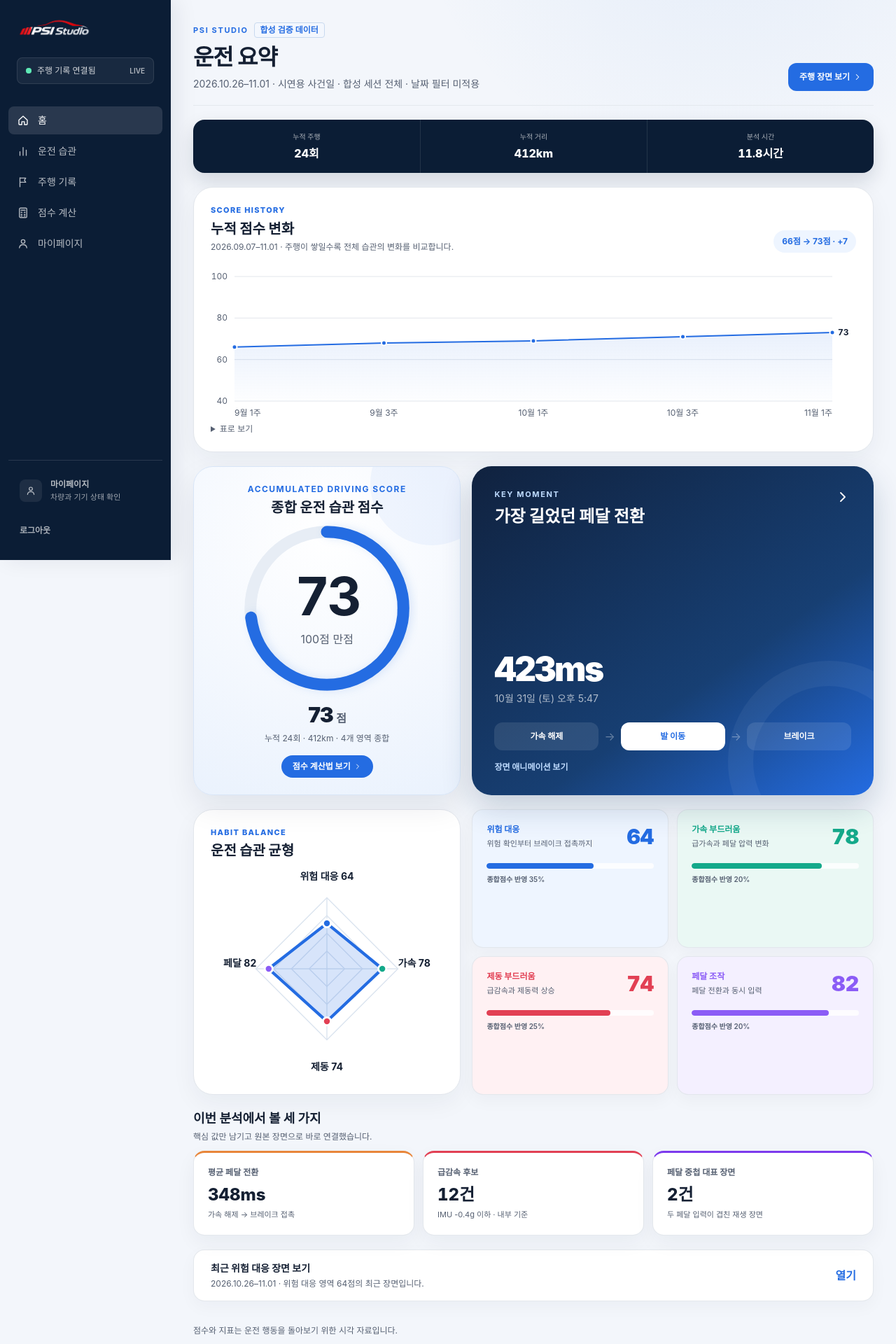
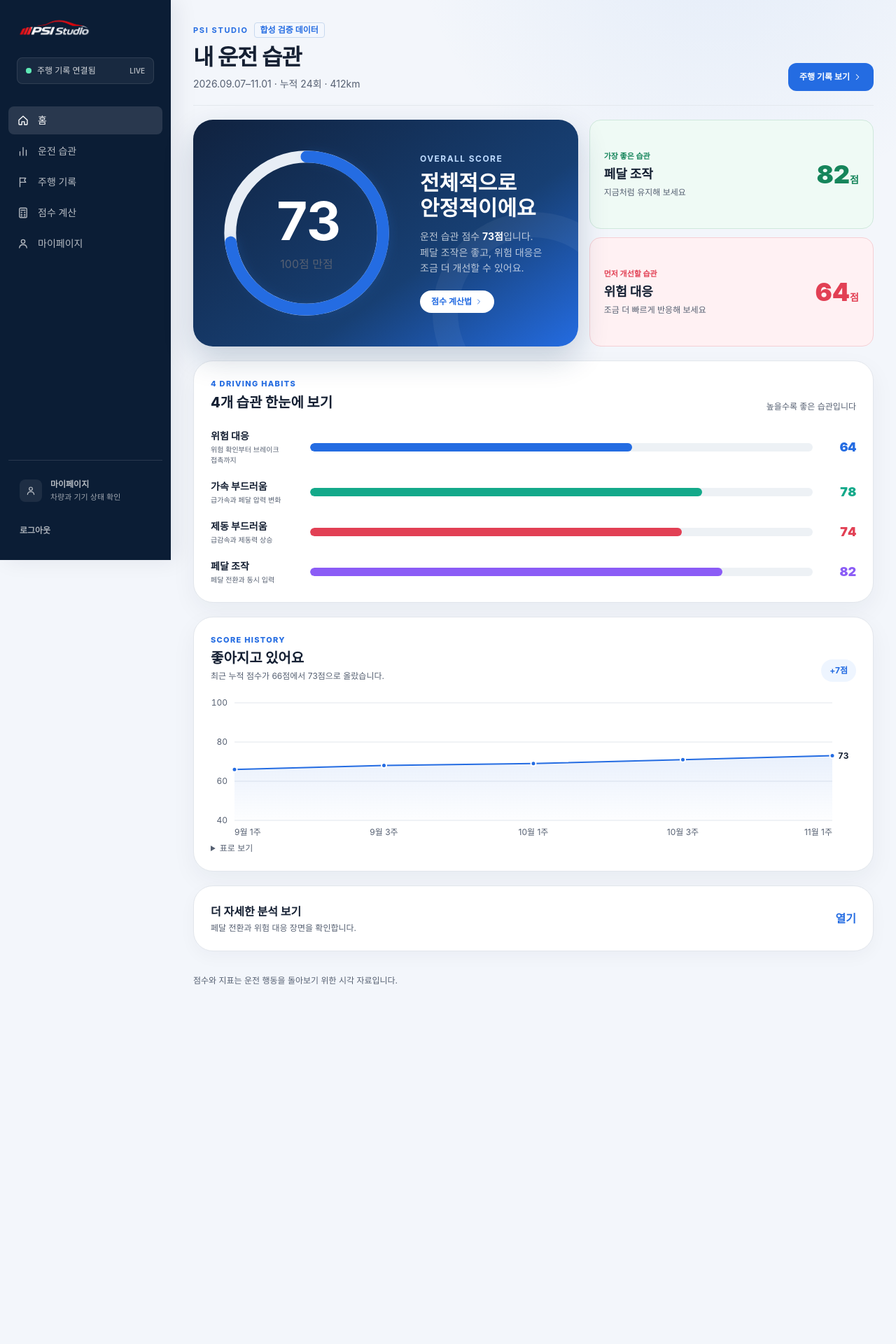
Before and after one commit to Happy-Day-HaHa/PSI-Drive, a Next.js app in the folder apps/web/: page /dashboard in a window 1280 px wide. Shown: the top 1920 px of the page at 70% size. After the commit the page ends 1443 px from the top, so only its background shows below. Built offline with nearby package versions, Linux system fonts and the light colour scheme; a web font is replaced by a local one.

Commit message:
refactor(web): simplify driving score overview

```diff
--- a/apps/web/src/components/Dashboard.tsx
+++ b/apps/web/src/components/Dashboard.tsx
@@ -2,7 +2,6 @@
 
 import Link from "next/link";
 import { ChevronIcon } from "@/components/Icons";
-import { HabitRadar } from "@/components/HabitRadar";
 import { LineChart, type Series } from "@/components/LineChart";
 import { ScoreRing } from "@/components/ScoreRing";
 import { SampleBadge } from "@/components/ui";
@@ -14,22 +13,21 @@ function mean(values: number[]): number {
 }
 
 export function Dashboard() {
-  const { provenance, scope, averages, events, thresholds } = pedalSamples;
+  const { provenance, averages, events } = pedalSamples;
   const scoredEvents = events.filter((event) => event.score !== null);
   const reactionScore = mean(scoredEvents.map((event) => event.score as number));
-  const habitScore = accumulatedHabitSummary.overall;
-  const strongestDecel = [...events].sort((a, b) => b.stats.peakDecelG - a.stats.peakDecelG)[0];
+  const strongest = [...accumulatedHabitSummary.domains].sort((a, b) => b.score - a.score)[0];
+  const weakest = [...accumulatedHabitSummary.domains].sort((a, b) => a.score - b.score)[0];
   const slowestTransition = [...scoredEvents].sort((a, b) => (b.metrics.transitionMs ?? 0) - (a.metrics.transitionMs ?? 0))[0];
-  const overlapEvent = events.find((event) => event.type === "overlap");
-  const scoreSeries: Series[] = [{
-    name: "사건별 반응 점수",
-    values: scoredEvents.map((event) => event.score as number),
+  const trendSeries: Series[] = [{
+    name: "종합 운전 습관",
+    values: accumulatedHabitSummary.history.map((item) => item.score),
     color: "var(--color-data)",
     emphasized: true,
   }];
-  const habitTrendSeries: Series[] = [{
-    name: "종합 운전 습관",
-    values: accumulatedHabitSummary.history.map((item) => item.score),
+  const reactionSeries: Series[] = [{
+    name: "위험 대응",
+    values: scoredEvents.map((event) => event.score as number),
     color: "var(--color-data)",
     emphasized: true,
   }];
@@ -38,99 +36,75 @@ export function Dashboard() {
     <>
       <header className="flex flex-wrap items-end justify-between gap-4 border-b border-line/80 pb-5">
         <div>
-          <div className="flex items-center gap-2">
-            <p className="text-[11px] font-bold tracking-[.15em] text-brand uppercase">PSI Studio</p>
-            <SampleBadge />
-          </div>
-          <h1 className="mt-2 text-[26px] leading-tight font-bold tracking-[-.035em] sm:text-[32px]">운전 요약</h1>
-          <p className="mt-2 text-sm text-muted">{provenance.displayPeriod.label} · {provenance.displayPeriod.note}</p>
+          <div className="flex items-center gap-2"><p className="text-[11px] font-bold tracking-[.15em] text-brand uppercase">PSI Studio</p><SampleBadge /></div>
+          <h1 className="mt-2 text-[26px] leading-tight font-bold tracking-[-.035em] sm:text-[32px]">내 운전 습관</h1>
+          <p className="mt-2 text-sm text-muted">{accumulatedHabitSummary.period} · 누적 {accumulatedHabitSummary.drives}회 · {accumulatedHabitSummary.distanceKm}km</p>
         </div>
-        <Link href="/events" className="inline-flex items-center gap-1 rounded-xl bg-brand px-4 py-3 text-xs font-bold text-white">
-          주행 장면 보기 <ChevronIcon className="size-3.5" />
-        </Link>
+        <Link href="/events" className="inline-flex items-center gap-1 rounded-xl bg-brand px-4 py-3 text-xs font-bold text-white">주행 기록 보기 <ChevronIcon className="size-3.5" /></Link>
       </header>
 
-      <section aria-label="누적 시연 데이터 요약" className="grid grid-cols-3 overflow-hidden rounded-2xl bg-navy text-white shadow-[0_12px_28px_rgba(11,29,53,.14)]">
-        <div className="flex min-h-[76px] flex-col items-center justify-center px-2 py-3 text-center"><p className="text-[10px] font-medium text-white/65">누적 주행</p><p className="mt-1 text-base font-extrabold tabular-nums">{accumulatedHabitSummary.drives}회</p></div>
-        <div className="flex min-h-[76px] flex-col items-center justify-center border-l border-white/10 px-2 py-3 text-center"><p className="text-[10px] font-medium text-white/65">누적 거리</p><p className="mt-1 text-base font-extrabold tabular-nums">{accumulatedHabitSummary.distanceKm}km</p></div>
-        <div className="flex min-h-[76px] flex-col items-center justify-center border-l border-white/10 px-2 py-3 text-center"><p className="text-[10px] font-medium text-white/65">분석 시간</p><p className="mt-1 text-base font-extrabold tabular-nums">{accumulatedHabitSummary.drivingHours}시간</p></div>
+      <section className="grid gap-4 lg:grid-cols-[1.15fr_.85fr]">
+        <article className="relative grid min-h-[310px] overflow-hidden rounded-[28px] bg-[linear-gradient(145deg,#10223f,#173f73_62%,#246ce2)] p-6 text-white shadow-[0_18px_44px_rgba(17,49,92,.2)] sm:grid-cols-[auto_1fr] sm:items-center sm:gap-8 sm:p-8">
+          <span className="absolute -right-20 -bottom-24 size-72 rounded-full border-[36px] border-white/5" aria-hidden />
+          <div className="relative flex justify-center"><ScoreRing score={accumulatedHabitSummary.overall} large /></div>
+          <div className="relative text-center sm:text-left">
+            <p className="text-xs font-bold tracking-[.12em] text-blue-200 uppercase">Overall score</p>
+            <h2 className="mt-2 text-3xl font-black">전체적으로 안정적이에요</h2>
+            <p className="mt-3 text-sm leading-relaxed text-white/70">운전 습관 점수 <b className="text-white">{accumulatedHabitSummary.overall}점</b>입니다.<br />페달 조작은 좋고, 위험 대응은 조금 더 개선할 수 있어요.</p>
+            <Link href="/score-guide" className="mt-5 inline-flex items-center gap-1 rounded-full bg-white px-4 py-2 text-xs font-bold text-brand">점수 계산법 <ChevronIcon className="size-3" /></Link>
+          </div>
+        </article>
+
+        <div className="grid gap-3 sm:grid-cols-2 lg:grid-cols-1">
+          <article className="flex items-center justify-between rounded-2xl border border-[#cfe8dc] bg-[#effaf5] p-5">
+            <div><p className="text-[11px] font-bold text-[#16855b]">가장 좋은 습관</p><h2 className="mt-1 text-lg font-extrabold">{strongest.label}</h2><p className="mt-1 text-xs text-muted">지금처럼 유지해 보세요</p></div>
+            <p className="text-4xl font-black text-[#16855b]">{strongest.score}<span className="text-sm">점</span></p>
+          </article>
+          <article className="flex items-center justify-between rounded-2xl border border-[#f5d0d5] bg-[#fff1f3] p-5">
+            <div><p className="text-[11px] font-bold text-alert">먼저 개선할 습관</p><h2 className="mt-1 text-lg font-extrabold">{weakest.label}</h2><p className="mt-1 text-xs text-muted">조금 더 빠르게 반응해 보세요</p></div>
+            <p className="text-4xl font-black text-alert">{weakest.score}<span className="text-sm">점</span></p>
+          </article>
+        </div>
+      </section>
+
+      <section className="rounded-[28px] border border-line bg-white p-5 shadow-[0_12px_34px_rgba(15,31,54,.05)] sm:p-6">
+        <div className="flex flex-wrap items-end justify-between gap-2"><div><p className="text-[11px] font-extrabold tracking-[.12em] text-brand uppercase">4 driving habits</p><h2 className="mt-1 text-xl font-extrabold">4개 습관 한눈에 보기</h2></div><p className="text-xs text-muted">높을수록 좋은 습관입니다</p></div>
+        <div className="mt-6 space-y-5">
+          {accumulatedHabitSummary.domains.map((domain) => (
+            <div key={domain.key} className="grid grid-cols-[92px_1fr_42px] items-center gap-3 sm:grid-cols-[130px_1fr_50px]">
+              <div><p className="text-sm font-bold">{domain.label}</p><p className="mt-0.5 hidden text-[10px] text-muted sm:block">{domain.description}</p></div>
+              <div className="h-3 overflow-hidden rounded-full bg-[#edf1f5]"><div className="h-full rounded-full" style={{ width: `${domain.score}%`, backgroundColor: domain.color }} /></div>
+              <p className="text-right text-lg font-black tabular-nums" style={{ color: domain.color }}>{domain.score}</p>
+            </div>
+          ))}
+        </div>
       </section>
 
       <section className="rounded-[28px] border border-line bg-white p-5 shadow-[0_12px_34px_rgba(15,31,54,.05)] sm:p-6">
         <div className="flex flex-wrap items-end justify-between gap-3">
-          <div><p className="text-[11px] font-extrabold tracking-[.12em] text-brand uppercase">Score history</p><h2 className="mt-1 text-xl font-extrabold">누적 점수 변화</h2><p className="mt-1 text-xs text-muted">{accumulatedHabitSummary.period} · 주행이 쌓일수록 전체 습관의 변화를 비교합니다.</p></div>
-          <p className="rounded-full bg-[#eef5ff] px-3 py-2 text-xs font-bold text-brand">66점 → 73점 · +7</p>
+          <div><p className="text-[11px] font-extrabold tracking-[.12em] text-brand uppercase">Score history</p><h2 className="mt-1 text-xl font-extrabold">좋아지고 있어요</h2><p className="mt-1 text-xs text-muted">최근 누적 점수가 66점에서 73점으로 올랐습니다.</p></div>
+          <p className="rounded-full bg-[#eef5ff] px-3 py-2 text-xs font-bold text-brand">+7점</p>
         </div>
-        <div className="mt-5"><LineChart labels={accumulatedHabitSummary.history.map((item) => item.label)} series={habitTrendSeries} height={220} domain={[40, 100]} ticks={[40, 60, 80, 100]} ariaLabel="누적 운전 습관 점수가 66점에서 73점으로 변화한 시연 그래프" /></div>
+        <div className="mt-4"><LineChart labels={accumulatedHabitSummary.history.map((item) => item.label)} series={trendSeries} height={210} domain={[40, 100]} ticks={[40, 60, 80, 100]} ariaLabel="누적 운전 습관 점수가 66점에서 73점으로 오른 시연 그래프" /></div>
       </section>
 
-      <section className="grid gap-4 lg:grid-cols-[minmax(300px,.8fr)_minmax(0,1.2fr)]">
-        <article className="relative flex min-h-[340px] flex-col items-center justify-center overflow-hidden rounded-[28px] border border-[#d8e5f7] bg-[radial-gradient(circle_at_50%_20%,#ffffff_0%,#f4f8fe_55%,#eaf2fd_100%)] p-6 shadow-[0_18px_44px_rgba(15,31,54,.08)]">
-          <span className="absolute -top-16 -right-12 size-44 rounded-full bg-brand/5" aria-hidden />
-          <div className="relative w-full text-center"><p className="text-xs font-bold tracking-[.12em] text-brand uppercase">Accumulated driving score</p><h2 className="mt-1 text-xl font-extrabold">종합 운전 습관 점수</h2></div>
-          <ScoreRing score={habitScore} large />
-          <p className="mt-1 text-3xl font-black tracking-tight">{habitScore}<span className="ml-1 text-base font-bold text-muted">점</span></p>
-          <p className="mt-2 text-center text-xs text-muted">누적 {accumulatedHabitSummary.drives}회 · {accumulatedHabitSummary.distanceKm}km · 4개 영역 종합</p>
-          <Link href="/score-guide" className="mt-4 inline-flex items-center gap-1 rounded-full bg-brand px-4 py-2 text-xs font-bold text-white">점수 계산법 보기 <ChevronIcon className="size-3" /></Link>
-        </article>
-
-        <Link href={`/events?id=${slowestTransition.id}`} className="group relative flex min-h-[340px] flex-col overflow-hidden rounded-[28px] bg-[linear-gradient(145deg,#10223f,#173f73_62%,#246ce2)] p-6 text-white shadow-[0_18px_44px_rgba(17,49,92,.2)] sm:p-8">
-          <span className="absolute -right-20 -bottom-24 size-72 rounded-full border-[36px] border-white/5" aria-hidden />
-          <div className="relative flex items-start justify-between gap-3"><div><p className="text-[11px] font-bold tracking-[.15em] text-blue-200 uppercase">Key moment</p><h2 className="mt-2 text-2xl font-extrabold">가장 길었던 페달 전환</h2></div><ChevronIcon className="size-6 transition group-hover:translate-x-1" /></div>
-          <div className="relative mt-auto">
-            <p className="text-5xl font-black tracking-[-.05em] tabular-nums">{formatMs(slowestTransition.metrics.transitionMs ?? 0)}</p>
-            <p className="mt-2 text-sm text-white/65">{slowestTransition.date} {slowestTransition.time}</p>
-            <div className="mt-6 grid grid-cols-[1fr_auto_1fr_auto_1fr] items-center gap-2 text-center">
-              <span className="rounded-xl bg-white/10 px-2 py-3 text-xs font-bold">가속 해제</span><span className="text-white/35">→</span>
-              <span className="rounded-xl bg-white px-2 py-3 text-xs font-extrabold text-brand">발 이동</span><span className="text-white/35">→</span>
-              <span className="rounded-xl bg-white/10 px-2 py-3 text-xs font-bold">브레이크</span>
-            </div>
-            <p className="mt-4 text-xs font-bold text-blue-200">장면 애니메이션 보기</p>
-          </div>
-        </Link>
-      </section>
-
-      <section className="grid gap-4 lg:grid-cols-[.8fr_1.2fr]">
-        <article className="rounded-[28px] border border-line bg-white p-5 shadow-[0_12px_34px_rgba(15,31,54,.05)] sm:p-6">
-          <div><p className="text-[11px] font-extrabold tracking-[.12em] text-brand uppercase">Habit balance</p><h2 className="mt-1 text-xl font-extrabold">운전 습관 균형</h2></div>
-          <HabitRadar domains={accumulatedHabitSummary.domains} />
-        </article>
-        <div className="grid gap-3 sm:grid-cols-2">
-          {accumulatedHabitSummary.domains.map((domain) => (
-            <article key={domain.key} className="rounded-2xl border border-line/90 p-5 shadow-[0_8px_24px_rgba(15,31,54,.04)]" style={{ backgroundColor: domain.soft }}>
-              <div className="flex items-start justify-between gap-3"><div><p className="text-xs font-bold" style={{ color: domain.color }}>{domain.label}</p><p className="mt-1 text-[11px] text-muted">{domain.description}</p></div><span className="text-3xl font-black tabular-nums" style={{ color: domain.color }}>{domain.score}</span></div>
-              <div className="mt-5 h-2 overflow-hidden rounded-full bg-white/80"><div className="h-full rounded-full" style={{ width: `${domain.score}%`, backgroundColor: domain.color }} /></div>
-              <p className="mt-2 text-[10px] font-semibold text-muted">종합점수 반영 {Math.round(domain.weight * 100)}%</p>
-            </article>
-          ))}
-        </div>
-      </section>
-
-      <section>
-        <div className="mb-3"><h2 className="text-lg font-bold">이번 분석에서 볼 세 가지</h2><p className="mt-1 text-xs text-muted">핵심 값만 남기고 원본 장면으로 바로 연결했습니다.</p></div>
-        <div className="grid gap-3 sm:grid-cols-3">
-          <Link href={`/events?id=${slowestTransition.id}`} className="group rounded-2xl border border-line/90 border-t-[3px] border-t-[#e8863a] bg-white p-5 shadow-[0_10px_28px_rgba(15,31,54,.05)] transition hover:-translate-y-1 hover:shadow-lg motion-reduce:transform-none">
-            <p className="text-xs font-semibold text-muted">평균 페달 전환</p><p className="mt-2 text-2xl font-extrabold tabular-nums">{formatMs(averages.transitionMs)}</p><p className="mt-1 text-[11px] text-muted">가속 해제 → 브레이크 접촉</p>
-          </Link>
-          <Link href={`/events?id=${strongestDecel.id}`} className="group rounded-2xl border border-line/90 border-t-[3px] border-t-alert bg-white p-5 shadow-[0_10px_28px_rgba(15,31,54,.05)] transition hover:-translate-y-1 hover:shadow-lg motion-reduce:transform-none">
-            <p className="text-xs font-semibold text-muted">급감속 후보</p><p className="mt-2 text-2xl font-extrabold tabular-nums">{scope.hardBrakes}건</p><p className="mt-1 text-[11px] text-muted">IMU {thresholds.hardBrakeG}g 이하 · 내부 기준</p>
-          </Link>
-          <Link href={overlapEvent ? `/events?id=${overlapEvent.id}` : "/events"} className="group rounded-2xl border border-line/90 border-t-[3px] border-t-[#7c3aed] bg-white p-5 shadow-[0_10px_28px_rgba(15,31,54,.05)] transition hover:-translate-y-1 hover:shadow-lg motion-reduce:transform-none">
-            <p className="text-xs font-semibold text-muted">페달 중첩 대표 장면</p><p className="mt-2 text-2xl font-extrabold tabular-nums">{events.filter((event) => event.type === "overlap").length}건</p><p className="mt-1 text-[11px] text-muted">두 페달 입력이 겹친 재생 장면</p>
-          </Link>
-        </div>
-      </section>
-
-      <details className="group rounded-2xl border border-line/90 bg-white shadow-[0_8px_24px_rgba(15,31,54,.035)]">
-        <summary className="flex cursor-pointer list-none items-center justify-between gap-3 px-5 py-4 marker:hidden sm:px-6">
-          <span><b className="block text-sm">최근 위험 대응 장면 보기</b><span className="mt-1 block text-xs text-muted">{provenance.displayPeriod.label} · 위험 대응 영역 {reactionScore}점의 최근 장면입니다.</span></span>
+      <details className="group rounded-[28px] border border-line bg-white shadow-[0_8px_24px_rgba(15,31,54,.035)]">
+        <summary className="flex cursor-pointer list-none items-center justify-between gap-3 p-5 marker:hidden sm:p-6">
+          <span><b className="block text-base">더 자세한 분석 보기</b><span className="mt-1 block text-xs text-muted">페달 전환과 위험 대응 장면을 확인합니다.</span></span>
           <span className="font-bold text-brand group-open:hidden">열기</span><span className="hidden font-bold text-brand group-open:inline">닫기</span>
         </summary>
-        <div className="border-t border-line/80 p-5 sm:p-6">
-          <LineChart labels={scoredEvents.map((event) => event.id)} series={scoreSeries} height={220} ariaLabel={`합성 주의 장면 ${scoredEvents.length}건의 반응 점수. 평균 ${reactionScore}점`} />
+        <div className="space-y-6 border-t border-line/80 p-5 sm:p-6">
+          <Link href={`/events?id=${slowestTransition.id}`} className="flex flex-wrap items-center justify-between gap-4 rounded-2xl bg-[#f5f9ff] p-5">
+            <div><p className="text-xs font-bold text-brand">확인할 장면</p><h3 className="mt-1 text-lg font-extrabold">가장 길었던 페달 전환</h3><p className="mt-1 text-xs text-muted">{slowestTransition.date} {slowestTransition.time}</p></div>
+            <div className="text-right"><p className="text-3xl font-black text-brand">{formatMs(slowestTransition.metrics.transitionMs ?? 0)}</p><p className="mt-1 text-xs font-bold text-brand">장면 보기 →</p></div>
+          </Link>
+          <div className="grid gap-3 sm:grid-cols-2">
+            <div className="rounded-2xl border border-line p-4"><p className="text-xs text-muted">평균 페달 전환</p><p className="mt-1 text-2xl font-extrabold">{formatMs(averages.transitionMs)}</p></div>
+            <div className="rounded-2xl border border-line p-4"><p className="text-xs text-muted">위험 대응 영역</p><p className="mt-1 text-2xl font-extrabold">{reactionScore}점</p></div>
+          </div>
+          <div><div className="mb-3"><h3 className="text-sm font-extrabold">최근 위험 대응 장면</h3><p className="mt-1 text-xs text-muted">{provenance.displayPeriod.label} · 장면별 반응 점수</p></div><LineChart labels={scoredEvents.map((event) => event.id)} series={reactionSeries} height={210} ariaLabel={`합성 주의 장면 ${scoredEvents.length}건의 위험 대응 점수. 평균 ${reactionScore}점`} /></div>
         </div>
       </details>
-
     </>
   );
 }
```
Also changed, not shown: 1 other file (tests, documents, lock files or other folders).
